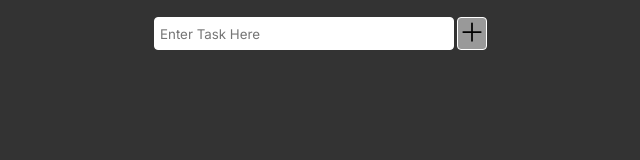
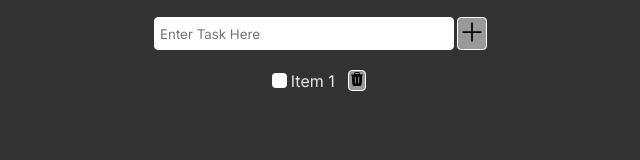
Before and after one commit to valdcarl/todo-list-cv, a React (Vite) app: page / in a window 1280 px wide. Shown: the part 134-294 px from the top of the page, without its empty margins (321-961 px from the left). Built offline with nearby package versions, Linux system fonts and the light colour scheme.

Commit message:
-Created todo list section in App component -Added styling for this section, come back if need

```diff
--- a/src/App.jsx
+++ b/src/App.jsx
@@ -1,20 +1,35 @@
-import { PlusIcon } from '@heroicons/react/24/solid';
+import { PlusIcon, TrashIcon } from '@heroicons/react/24/solid';
 import "./styles.css";
 
 function App() {
   return (
     <div className='container'>
+
       <h1 className='app-header'>TODO LIST</h1>
+
       <form className='new-task-form'>
         <div className='form-row'>
+
           <div className='form-input-element'>
             <label htmlFor='task'></label>
             <input type='text' id='task' placeholder="Enter Task Here"/>
             <button className='add-task-btn' aria-label='Add Task' type='submit'><PlusIcon/>
             </button>
           </div>
+
         </div>
       </form>
+
+      <ul className='todo-list-section'>
+        <li>
+          <label>
+            <input type='checkbox'/>
+            Item 1
+          </label>
+          <button className='delete-task-btn' aria-label='Delete Task'><TrashIcon/>
+          </button>
+        </li>
+      </ul>
     </div>
   )
 }
--- a/src/styles.css
+++ b/src/styles.css
@@ -59,3 +59,83 @@ body {
 .add-task-btn:hover, .add-task-btn:focus-visible {
     color: white;
 }
+
+/* list section */
+
+.delete-task-btn {
+    color: black;
+    width: 18px;
+    margin-left: 0.3rem;
+    background: hsla(0, 100%, 100%, 0.50);
+    border: 1px solid hsl(0, 0%, 100%);
+    border-radius: 0.25rem;
+    cursor: pointer;
+}
+.delete-task-btn:hover, .delete-task-btn:focus-visible {
+    color: white;
+}
+
+.todo-list-section {
+    margin-top: 20px;
+    padding: 0;
+    display: flex;
+    flex-direction: column;
+    align-items: center;
+    gap: 0.3rem;
+    /* margin-left: 1rem; */
+    list-style: none;
+}
+
+.todo-list-section li {
+    display: flex;
+    gap: 0.5rem;
+    align-items: center;
+}
+
+.todo-list-section li label {
+    display: flex;
+    gap: 0.25rem;
+    align-items: center;
+    cursor: pointer;
+}
+
+.todo-list-section li:has(input:focus-visible) label {
+    outline: 1px solid hsl(200, 100%, 50%);
+  }
+
+.todo-list-section li input {
+    outline: none;
+    width: 0;
+    height: 0;
+    appearance: none;
+    pointer-events: none;
+    position: absolute;
+  }
+
+.todo-list-section li label::before {
+    content: "";
+    display: block;
+    width: 0.9rem;
+    height: 0.9rem;
+    background: hsl(0, 0%, 100%);
+    border-radius: 0.25em;
+    display: flex;
+    justify-content: center;
+    align-items: center;
+  }
+
+.todo-list-section li label:hover::before {
+    background: hsl(200, 100%, 80%);
+  }
+
+.todo-list-section li:has(input:checked) label::before {
+    content: "✔";
+    background: hsl(200, 100%, 40%);
+    color: hsl(200, 100%, 90%);
+    font-size: 0.75rem;
+    font-weight: bold;
+  }
+
+.todo-list-section li:has(input:checked) label:hover::before {
+    background: hsl(200, 100%, 30%);
+  }
```
